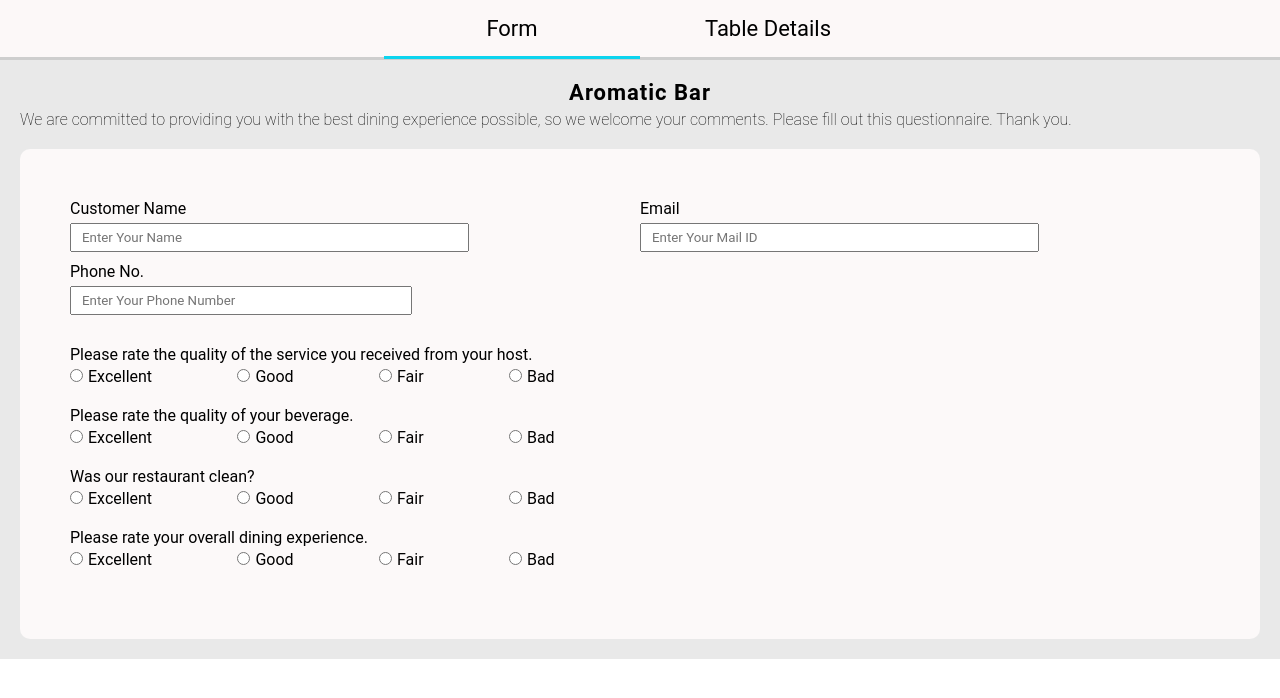
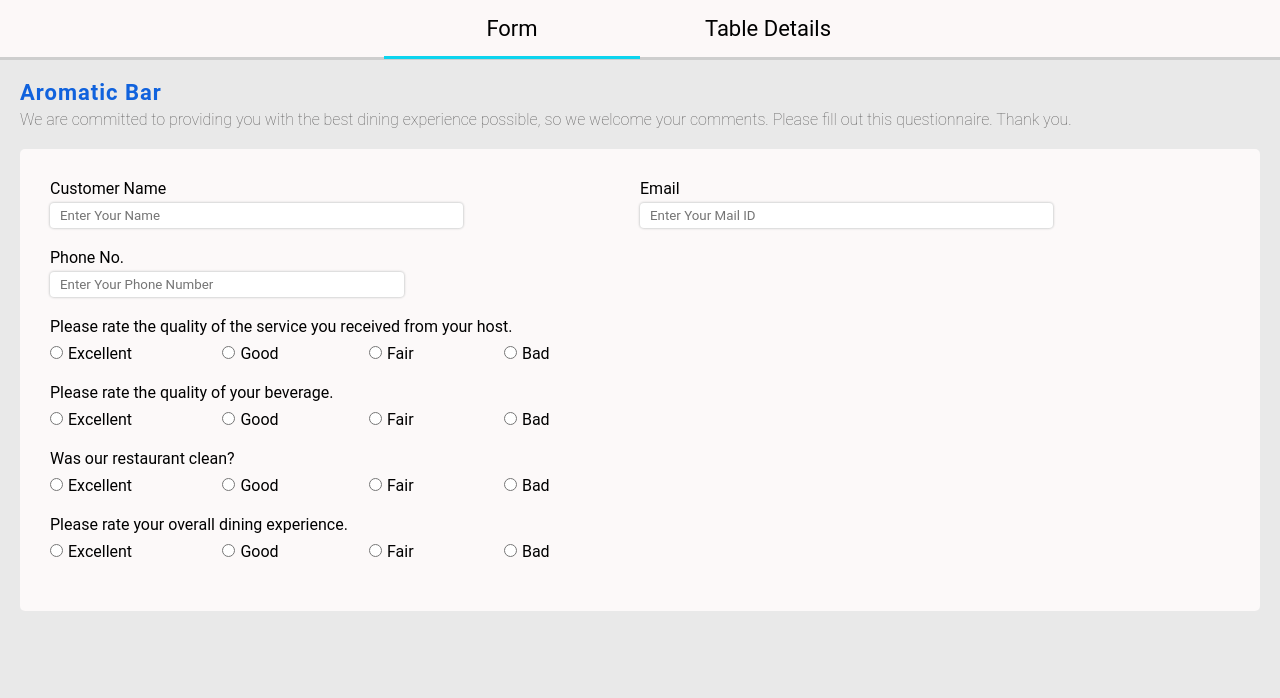
Before and after one commit to sushantgwr87/React_F-G_SushantGangwar, a React (Create React App) app: page / in a window 1280 px wide. Shown: the top 698 px of the page. Built offline with nearby package versions, Linux system fonts and the light colour scheme.

Commit message:
Updated CSS

```diff
--- a/src/index.css
+++ b/src/index.css
@@ -8,11 +8,12 @@
 
 /* Style App.js wrapper */
 .App {
+  height: 100vh;
   width: 100%;
   display: flex;
-  align-items: center;
   justify-content: center;
   overflow: hidden;
+  background-color: #e9e9e9;
 }
 
 /* Tab Container */
@@ -20,7 +21,6 @@
   position: relative;
   top: 0;
   width: 100%;
-  height: auto;
 }
 
 /* Tab Navigation */
@@ -70,18 +70,18 @@ ul.nav li.active:after {
 }
 
 .tab_content {
-  background-color: #e9e9e9;
   padding: 20px;
 }
 
 h1 {
-  text-align: center;
+  color: #1062dd;
   margin: auto;
   font-size: 22px;
   letter-spacing: 1px;
 }
 
 h3 {
+  color: rgb(94, 93, 93);
   font-weight: 100;
   font-size: 16px;
   padding: 5px 0 20px;
@@ -98,7 +98,9 @@ h3 {
 
 .user_details>div {
   flex: 50%;
-  margin-bottom: 10px;
+}
+.user_details>div:not(:last-child) {
+  margin-bottom: 20px;
 }
 
 input {
@@ -109,6 +111,14 @@ input {
 
 .user_details input {
   width: 70%;
+  border: none;
+  border-radius: 4px;
+  box-shadow: 0px 0px 2px 1px rgb(214, 214, 214);
+}
+
+.user_details input:focus {
+  outline: none;
+  box-shadow: 0px 1px 2px 1px rgb(127, 146, 168);
 }
 
 input[type="radio"] {
@@ -126,6 +136,7 @@ input[name="phone"] {
   display: flex;
   justify-content: flex-start;
   align-items: baseline;
+  margin-top: 5px;
 }
 
 .radio_inputs li {
@@ -135,8 +146,8 @@ input[name="phone"] {
 
 .form {
   background-color: #fcf9f9;
-  border-radius: 10px;
-  padding: 50px;
+  border-radius: 5px;
+  padding: 30px;
 }
 
 .feedback>div {
```
